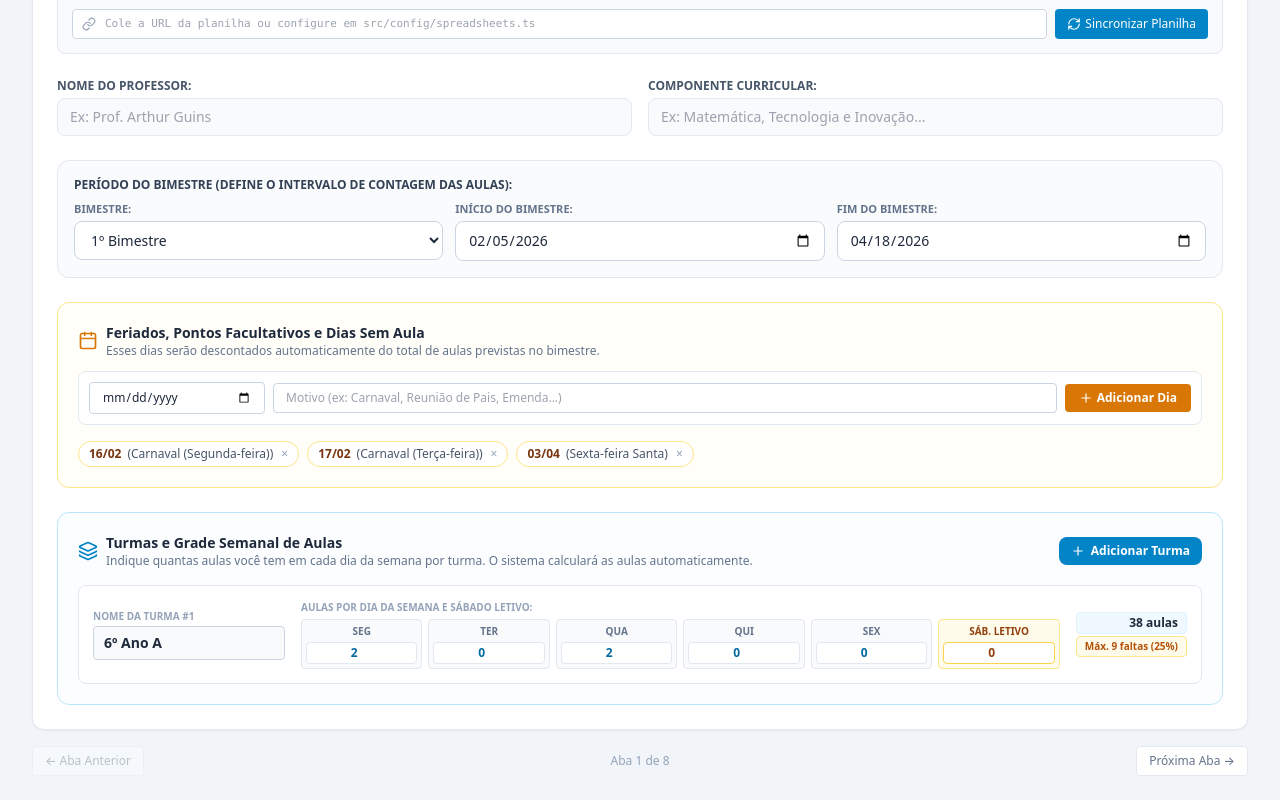
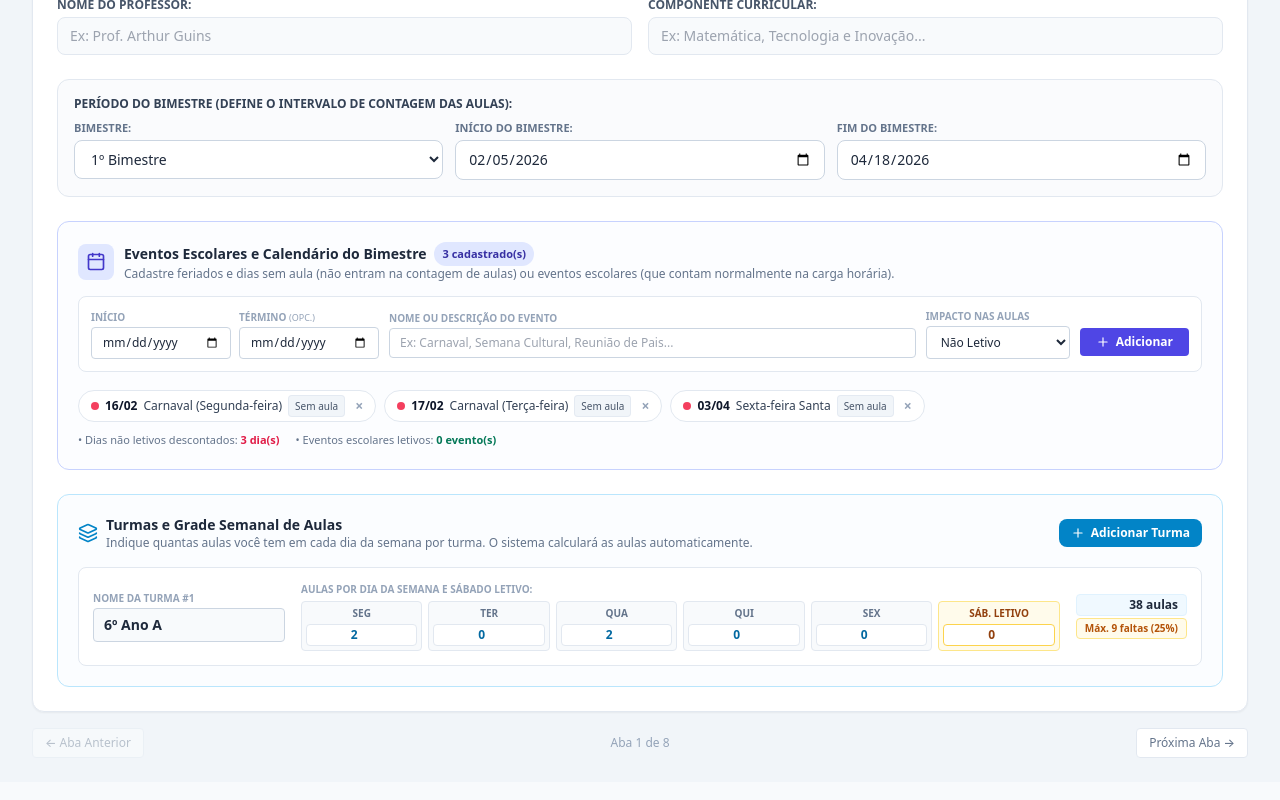
Before and after one commit to binarymath/PlanejadoDeAula, a React (Vite) app: page / in a window 1280 px wide. Shown: the part 535-1335 px from the top of the page. Built offline with nearby package versions, Linux system fonts and the light colour scheme.

Commit message:
feat: atualizacoes no calculador de aulas, cronograma e modulos

```diff
--- a/src/components/modules/IdentificationModule.tsx
+++ b/src/components/modules/IdentificationModule.tsx
@@ -11,7 +11,7 @@ import {
   AlertCircle,
   HelpCircle,
 } from "lucide-react";
-import { LessonPlanState, TurmaPlanejada, FeriadoExcecao } from "../../types/lessonPlan";
+import { LessonPlanState, TurmaPlanejada, FeriadoExcecao, TipoEventoEscolar } from "../../types/lessonPlan";
 import { SPREADSHEETS_CONFIG } from "../../config/spreadsheets";
 import { SpreadsheetConnector } from "../common/SpreadsheetConnector";
 import { calcularAulasPrevistas } from "../../utils/classCalculator";
@@ -33,9 +33,11 @@ export const IdentificationModule: React.FC<IdentificationModuleProps> = ({
   ];
   const feriados = Array.isArray(data.feriadosExcecoes) ? data.feriadosExcecoes : [];
 
-  // Estado para novo feriado
+  // Estado para novo evento / exceção
   const [novoFeriadoData, setNovoFeriadoData] = useState("");
+  const [novoFeriadoDataFim, setNovoFeriadoDataFim] = useState("");
   const [novoFeriadoMotivo, setNovoFeriadoMotivo] = useState("");
+  const [novoFeriadoTipo, setNovoFeriadoTipo] = useState<TipoEventoEscolar>("nao_letivo");
 
   // Recalcula as aulas sempre que mudar as datas, turmas ou feriados
   useEffect(() => {
@@ -157,19 +159,28 @@ export const IdentificationModule: React.FC<IdentificationModuleProps> = ({
     );
   };
 
-  // Operações de Feriados
+  // Operações de Eventos Escolares e Feriados
   const handleAddFeriado = () => {
     if (!novoFeriadoData) {
-      alert("Selecione a data do feriado/dia sem aula.");
+      alert("Selecione a data de início do evento ou feriado.");
+      return;
+    }
+    if (novoFeriadoDataFim && novoFeriadoDataFim < novoFeriadoData) {
+      alert("A data de término não pode ser anterior à data de início.");
       return;
     }
     const novo: FeriadoExcecao = {
       id: String(Date.now()),
       data: novoFeriadoData,
-      motivo: novoFeriadoMotivo || "Sem aula / Ponto facultativo",
+      ...(novoFeriadoDataFim && novoFeriadoDataFim !== novoFeriadoData ? { dataFim: novoFeriadoDataFim } : {}),
+      motivo:
+        novoFeriadoMotivo ||
+        (novoFeriadoTipo === "letivo" ? "Evento Escolar Letivo" : "Sem aula / Ponto facultativo"),
+      tipo: novoFeriadoTipo,
     };
     onChange("feriadosExcecoes", [...(data.feriadosExcecoes || []), novo]);
     setNovoFeriadoData("");
+    setNovoFeriadoDataFim("");
     setNovoFeriadoMotivo("");
   };
 
@@ -350,62 +361,132 @@ export const IdentificationModule: React.FC<IdentificationModuleProps> = ({
         </div>
       </div>
 
-      {/* FERIADOS E DIAS SEM AULA (ACIMA) */}
-      <div className="border border-amber-200 bg-amber-50/30 rounded-xl p-5 space-y-3">
-        <div className="flex items-center gap-2">
-          <Calendar className="w-5 h-5 text-amber-600" />
+      {/* EVENTOS ESCOLARES E CALENDÁRIO DO BIMESTRE */}
+      <div className="border border-indigo-200 bg-indigo-50/20 rounded-xl p-5 space-y-3.5">
+        <div className="flex items-center justify-between flex-wrap gap-2">
+          <div className="flex items-center gap-2.5">
+            <div className="p-2 bg-indigo-100 text-indigo-700 rounded-lg">
+              <Calendar className="w-5 h-5" />
+            </div>
             <div>
-            <h3 className="text-sm font-bold text-slate-800">
-              Feriados, Pontos Facultativos e Dias Sem Aula
+              <h3 className="text-sm font-bold text-slate-800 flex items-center gap-2">
+                <span>Eventos Escolares e Calendário do Bimestre</span>
+                <span className="text-[11px] font-semibold px-2 py-0.5 bg-indigo-100 text-indigo-800 rounded-full">
+                  {feriados.length} cadastrado(s)
+                </span>
               </h3>
               <p className="text-xs text-slate-500">
-              Esses dias serão descontados automaticamente do total de aulas previstas no bimestre.
+                Cadastre feriados e dias sem aula (não entram na contagem de aulas) ou eventos escolares (que contam normalmente na carga horária).
               </p>
             </div>
           </div>
+        </div>
 
-        {/* Adicionar Feriado */}
-        <div className="flex flex-col sm:flex-row gap-2 items-center bg-white border border-slate-200 p-2.5 rounded-lg">
+        {/* Adicionar Evento / Dia */}
+        <div className="flex flex-col lg:flex-row gap-2.5 items-stretch lg:items-center bg-white border border-slate-200 p-3 rounded-lg shadow-2xs">
+          <div className="flex items-center gap-2 w-full lg:w-72">
+            <div className="flex-1">
+              <label className="block text-[10px] font-bold text-slate-400 uppercase mb-0.5">
+                Início
+              </label>
               <input
                 type="date"
                 value={novoFeriadoData}
                 onChange={(e) => setNovoFeriadoData(e.target.value)}
-            className="w-full sm:w-44 px-3 py-1.5 border border-slate-300 rounded text-xs text-slate-800"
+                className="w-full px-2.5 py-1.5 border border-slate-300 rounded text-xs text-slate-800 focus:ring-1 focus:ring-indigo-500 focus:outline-none"
               />
+            </div>
+            <div className="flex-1">
+              <label className="block text-[10px] font-bold text-slate-400 uppercase mb-0.5" title="Opcional se for de 1 único dia">
+                Término <span className="text-[9px] text-slate-400 font-normal">(Opc.)</span>
+              </label>
+              <input
+                type="date"
+                value={novoFeriadoDataFim}
+                min={novoFeriadoData || undefined}
+                onChange={(e) => setNovoFeriadoDataFim(e.target.value)}
+                className="w-full px-2.5 py-1.5 border border-slate-300 rounded text-xs text-slate-800 focus:ring-1 focus:ring-indigo-500 focus:outline-none"
+              />
+            </div>
+          </div>
+
+          <div className="flex-1 w-full">
+            <label className="block text-[10px] font-bold text-slate-400 uppercase mb-0.5">
+              Nome ou Descrição do Evento
+            </label>
             <input
               type="text"
               value={novoFeriadoMotivo}
               onChange={(e) => setNovoFeriadoMotivo(e.target.value)}
-            placeholder="Motivo (ex: Carnaval, Reunião de Pais, Emenda...)"
-            className="flex-1 w-full px-3 py-1.5 border border-slate-300 rounded text-xs text-slate-800"
+              placeholder="Ex: Carnaval, Semana Cultural, Reunião de Pais..."
+              className="w-full px-2.5 py-1.5 border border-slate-300 rounded text-xs text-slate-800 focus:ring-1 focus:ring-indigo-500 focus:outline-none"
             />
+          </div>
+
+          <div className="w-full lg:w-36">
+            <label className="block text-[10px] font-bold text-slate-400 uppercase mb-0.5">
+              Impacto nas Aulas
+            </label>
+            <select
+              value={novoFeriadoTipo}
+              onChange={(e) => setNovoFeriadoTipo(e.target.value as TipoEventoEscolar)}
+              className="w-full px-2.5 py-1.5 border border-slate-300 rounded text-xs text-slate-800 bg-white font-medium focus:ring-1 focus:ring-indigo-500 focus:outline-none"
+            >
+              <option value="nao_letivo">Não Letivo</option>
+              <option value="letivo">Letivo</option>
+            </select>
+          </div>
+
+          <div className="pt-0 lg:pt-4">
             <button
               type="button"
               onClick={handleAddFeriado}
-            className="w-full sm:w-auto px-3.5 py-1.5 bg-amber-600 hover:bg-amber-700 text-white rounded text-xs font-semibold transition-colors flex items-center justify-center gap-1"
+              className="w-full lg:w-auto px-4 py-1.5 bg-indigo-600 hover:bg-indigo-700 text-white rounded text-xs font-semibold transition-colors flex items-center justify-center gap-1.5 shadow-xs"
             >
               <Plus className="w-3.5 h-3.5" />
-            Adicionar Dia
+              <span>Adicionar</span>
             </button>
           </div>
+        </div>
 
-        {/* Lista de Feriados Cadastrados */}
-        {feriados && feriados.length > 0 && (
-          <div className="flex flex-wrap gap-2 pt-1">
+        {/* Lista de Eventos Cadastrados */}
+        {feriados && feriados.length > 0 ? (
+          <div className="space-y-1.5 pt-1">
+            <div className="flex flex-wrap gap-2">
               {feriados.map((f) => {
-              const [y, m, d] = f.data.split("-");
-              const dataFormatada = y && m && d ? `${d}/${m}` : f.data;
+                const formatBRShort = (dt: string) => {
+                  const [y, m, d] = dt.split("-");
+                  return y && m && d ? `${d}/${m}` : dt;
+                };
+
+                const temPeriodo = Boolean(f.dataFim && f.dataFim > f.data);
+                const periodoFormatado = temPeriodo
+                  ? `${formatBRShort(f.data)} a ${formatBRShort(f.dataFim!)}`
+                  : formatBRShort(f.data);
+
+                const isLetivo = f.tipo === "letivo";
+
                 return (
                   <span
                     key={f.id}
-                  className="inline-flex items-center gap-1.5 px-2.5 py-1 bg-white border border-amber-200 text-amber-900 rounded-full text-xs shadow-2xs"
+                    className="inline-flex items-center gap-1.5 px-3 py-1 rounded-full text-xs shadow-2xs border border-slate-200 bg-white text-slate-800"
                   >
-                  <span className="font-bold">{dataFormatada}</span>
-                  <span className="text-slate-600">({f.motivo})</span>
+                    <span
+                      className={`w-2 h-2 rounded-full ${
+                        isLetivo ? "bg-emerald-500" : "bg-rose-500"
+                      }`}
+                      title={isLetivo ? "Letivo (conta na contagem)" : "Não Letivo (não entra na contagem)"}
+                    />
+                    <span className="font-bold text-slate-900">{periodoFormatado}</span>
+                    <span className="text-slate-700 font-medium">{f.motivo}</span>
+                    <span className="text-[10px] px-1.5 py-0.5 rounded font-medium bg-slate-100 text-slate-600 border border-slate-200/80">
+                      {isLetivo ? "Letivo" : "Sem aula"}
+                    </span>
                     <button
                       type="button"
                       onClick={() => handleRemoveFeriado(f.id)}
-                    className="text-slate-400 hover:text-rose-600 ml-0.5"
+                      className="text-slate-400 hover:text-rose-600 ml-1 font-bold text-sm leading-none"
+                      title="Remover evento"
                     >
                       ×
                     </button>
@@ -413,6 +494,27 @@ export const IdentificationModule: React.FC<IdentificationModuleProps> = ({
                 );
               })}
             </div>
+
+            {/* Resumo dinâmico de eventos */}
+            <div className="flex items-center gap-4 text-[11px] text-slate-500 pt-1">
+              <span>
+                • Dias não letivos descontados:{" "}
+                <strong className="text-rose-600 font-bold">
+                  {calculoAtual.feriadosDescontados} dia(s)
+                </strong>
+              </span>
+              <span>
+                • Eventos escolares letivos:{" "}
+                <strong className="text-emerald-700 font-bold">
+                  {calculoAtual.eventosLetivosTotais} evento(s)
+                </strong>
+              </span>
+            </div>
+          </div>
+        ) : (
+          <p className="text-xs text-slate-400 italic">
+            Nenhum evento ou feriado cadastrado para este bimestre.
+          </p>
         )}
       </div>
 
--- a/src/types/lessonPlan.ts
+++ b/src/types/lessonPlan.ts
@@ -15,11 +15,17 @@ export interface TurmaPlanejada {
   aulasSabadoLetivo?: number;
 }
 
+export type TipoEventoEscolar = "nao_letivo" | "letivo";
+
 export interface FeriadoExcecao {
   id: string;
-  data: string; // YYYY-MM-DD
-  motivo: string; // Ex: "Carnaval", "Reunião Pedagógica", "Ponto Facultativo"
+  data: string; // YYYY-MM-DD (Início do evento)
+  dataFim?: string; // YYYY-MM-DD (Término opcional do evento caso dure mais de um dia)
+  motivo: string; // Ex: "Carnaval", "Feira de Ciências", "Reunião de Pais"
+  tipo?: TipoEventoEscolar; // 'nao_letivo' (desconta da contagem) ou 'letivo' (mantém na contagem)
 }
+
+export type EventoEscolar = FeriadoExcecao;
 
 export interface LessonPlanState {
   // Dados da Escola
@@ -72,9 +78,9 @@ export const initialLessonPlanState: LessonPlanState = {
   controleFrequencia: "Acompanhamento diário no Diário Digital (SED)",
   turmas: initialTurmas,
   feriadosExcecoes: [
-    { id: "f1", data: "2026-02-16", motivo: "Carnaval (Segunda-feira)" },
-    { id: "f2", data: "2026-02-17", motivo: "Carnaval (Terça-feira)" },
-    { id: "f3", data: "2026-04-03", motivo: "Sexta-feira Santa" },
+    { id: "f1", data: "2026-02-16", motivo: "Carnaval (Segunda-feira)", tipo: "nao_letivo" },
+    { id: "f2", data: "2026-02-17", motivo: "Carnaval (Terça-feira)", tipo: "nao_letivo" },
+    { id: "f3", data: "2026-04-03", motivo: "Sexta-feira Santa", tipo: "nao_letivo" },
   ],
   aprendizagensNaoConsolidadas: "",
   objetosConhecimento: "",
--- a/src/utils/classCalculator.ts
+++ b/src/utils/classCalculator.ts
@@ -5,7 +5,8 @@ export interface CalculoAulasResultado {
   totalAulasPorTurma: Record<string, number>;
   limiteFaltasPorTurma: Record<string, number>; // 25% com Math.floor
   diasLetivosTotais: number;
-  feriadosDescontados: number;
+  feriadosDescontados: number; // Dias não letivos que descontaram aulas
+  eventosLetivosTotais: number; // Eventos escolares que são letivos e contam aula normalmente
   resumoTextoTurmas: string;
   resumoTextoAulas: string;      // Apenas por turma: ex: "6º Ano A: 48 aulas | 6º Ano B: 42 aulas" (ou "48 aulas" se for 1 turma)
   resumoControleFrequencia: string; // ex: "6º Ano A: 12 faltas (25%) | 6º Ano B: 10 faltas (25%)" ou "12 faltas (máx. 25%)"
@@ -42,6 +43,7 @@ export function calcularAulasPrevistas(
     limiteFaltasPorTurma: {},
     diasLetivosTotais: 0,
     feriadosDescontados: 0,
+    eventosLetivosTotais: 0,
     resumoTextoTurmas: "",
     resumoTextoAulas: "",
     resumoControleFrequencia: "",
@@ -51,7 +53,37 @@ export function calcularAulasPrevistas(
     return result;
   }
 
-  const feriadosSet = new Set(feriados.map((f) => f.data.trim()));
+  // Mapeia eventos por data (expandindo intervalos de múltiplos dias quando houver dataFim)
+  const eventosPorData = new Map<string, FeriadoExcecao[]>();
+  feriados.forEach((f) => {
+    if (!f.data) return;
+    const inicioStr = f.data.trim();
+    const fimStr = (f.dataFim || f.data).trim();
+
+    if (fimStr && fimStr > inicioStr) {
+      const [iy, im, id] = inicioStr.split("-").map(Number);
+      const [fy, fm, fd] = fimStr.split("-").map(Number);
+      const cur = new Date(iy, im - 1, id);
+      const endEvt = new Date(fy, fm - 1, fd);
+
+      while (cur <= endEvt) {
+        const y = cur.getFullYear();
+        const m = String(cur.getMonth() + 1).padStart(2, "0");
+        const d = String(cur.getDate()).padStart(2, "0");
+        const k = `${y}-${m}-${d}`;
+        if (!eventosPorData.has(k)) {
+          eventosPorData.set(k, []);
+        }
+        eventosPorData.get(k)!.push(f);
+        cur.setDate(cur.getDate() + 1);
+      }
+    } else {
+      if (!eventosPorData.has(inicioStr)) {
+        eventosPorData.set(inicioStr, []);
+      }
+      eventosPorData.get(inicioStr)!.push(f);
+    }
+  });
 
   turmas.forEach((t) => {
     result.totalAulasPorTurma[t.id] = 0;
@@ -76,10 +108,19 @@ export function calcularAulasPrevistas(
     const dateFormatted = `${y}-${m}-${d}`;
 
     if (dayOfWeek >= 1 && dayOfWeek <= 5) {
-      if (feriadosSet.has(dateFormatted)) {
+      const eventosNoDia = eventosPorData.get(dateFormatted) || [];
+      // Se tiver pelo menos um evento marcado como não letivo (ou sem tipo, por padrão retrocompatível é não letivo), desconta
+      const isNaoLetivo = eventosNoDia.some((e) => (e.tipo ?? "nao_letivo") === "nao_letivo");
+      const isEventoLetivo = eventosNoDia.some((e) => e.tipo === "letivo");
+
+      if (isNaoLetivo) {
         result.feriadosDescontados++;
       } else {
         result.diasLetivosTotais++;
+        if (isEventoLetivo) {
+          result.eventosLetivosTotais++;
+        }
+
         const chaveDia = getDiaChave(dayOfWeek);
 
         if (chaveDia) {
--- a/src/utils/scheduleHelper.ts
+++ b/src/utils/scheduleHelper.ts
@@ -54,10 +54,33 @@ export function gerarCronogramaPorDatas(
 
   if (start > end) return "";
 
-  // Mapeia feriados para consulta rápida (data -> motivo)
-  const feriadosMap = new Map<string, string>();
+  // Mapeia eventos para consulta rápida (data -> lista de eventos com tipo, expandindo intervalos com dataFim)
+  const eventosMap = new Map<string, FeriadoExcecao[]>();
   feriados.forEach((f) => {
-    if (f.data) feriadosMap.set(f.data.trim(), f.motivo);
+    if (!f.data) return;
+    const inicioStr = f.data.trim();
+    const fimStr = (f.dataFim || f.data).trim();
+
+    if (fimStr && fimStr > inicioStr) {
+      const [iy, im, id] = inicioStr.split("-").map(Number);
+      const [fy, fm, fd] = fimStr.split("-").map(Number);
+      const cur = new Date(iy, im - 1, id);
+      const endEvt = new Date(fy, fm - 1, fd);
+
+      while (cur <= endEvt) {
+        const k = formatYYYYMMDD(cur);
+        if (!eventosMap.has(k)) {
+          eventosMap.set(k, []);
+        }
+        eventosMap.get(k)!.push(f);
+        cur.setDate(cur.getDate() + 1);
+      }
+    } else {
+      if (!eventosMap.has(inicioStr)) {
+        eventosMap.set(inicioStr, []);
+      }
+      eventosMap.get(inicioStr)!.push(f);
+    }
   });
 
   // Encontra a segunda-feira da semana de início
@@ -77,19 +100,23 @@ export function gerarCronogramaPorDatas(
     // Mês predominante da semana (usamos a sexta ou a segunda)
     const mesNome = MESES_PT[currentMonday.getMonth()];
 
-    // Verifica se há feriados dentro desta semana (Segunda a Sexta)
-    const feriadosNaSemana: string[] = [];
+    // Verifica se há eventos dentro desta semana (Segunda a Sexta)
+    const eventosNaSemana: string[] = [];
     const checkDay = new Date(currentMonday);
     for (let i = 0; i < 5; i++) {
       const dateKey = formatYYYYMMDD(checkDay);
-      if (feriadosMap.has(dateKey)) {
-        feriadosNaSemana.push(`${formatDDMM(checkDay)} - ${feriadosMap.get(dateKey)}`);
+      if (eventosMap.has(dateKey)) {
+        const evts = eventosMap.get(dateKey)!;
+        evts.forEach((e) => {
+          const tipoRotulo = e.tipo === "letivo" ? "Evento Letivo" : "Sem aula";
+          eventosNaSemana.push(`${formatDDMM(checkDay)} - ${e.motivo} (${tipoRotulo})`);
+        });
       }
       checkDay.setDate(checkDay.getDate() + 1);
     }
 
-    const obsFeriado = feriadosNaSemana.length > 0 ? ` [${feriadosNaSemana.join(", ")}]` : "";
-    const linhaSemana = `${formatDDMM(currentMonday)} a ${formatDDMM(currentFriday)}: ${obsFeriado}`;
+    const obsEvento = eventosNaSemana.length > 0 ? ` [${eventosNaSemana.join(", ")}]` : "";
+    const linhaSemana = `${formatDDMM(currentMonday)} a ${formatDDMM(currentFriday)}: ${obsEvento}`;
 
     if (!mesesMap.has(mesNome)) {
       mesesMap.set(mesNome, []);
@@ -134,9 +161,32 @@ export function obterSemanasEstruturadas(
   const end = new Date(y2, m2 - 1, d2);
   if (start > end) return [];
 
-  const feriadosMap = new Map<string, string>();
+  const eventosMap = new Map<string, FeriadoExcecao[]>();
   feriados.forEach((f) => {
-    if (f.data) feriadosMap.set(f.data.trim(), f.motivo);
+    if (!f.data) return;
+    const inicioStr = f.data.trim();
+    const fimStr = (f.dataFim || f.data).trim();
+
+    if (fimStr && fimStr > inicioStr) {
+      const [iy, im, id] = inicioStr.split("-").map(Number);
+      const [fy, fm, fd] = fimStr.split("-").map(Number);
+      const cur = new Date(iy, im - 1, id);
+      const endEvt = new Date(fy, fm - 1, fd);
+
+      while (cur <= endEvt) {
+        const k = formatYYYYMMDD(cur);
+        if (!eventosMap.has(k)) {
+          eventosMap.set(k, []);
+        }
+        eventosMap.get(k)!.push(f);
+        cur.setDate(cur.getDate() + 1);
+      }
+    } else {
+      if (!eventosMap.has(inicioStr)) {
+        eventosMap.set(inicioStr, []);
+      }
+      eventosMap.get(inicioStr)!.push(f);
+    }
   });
 
   const currentMonday = new Date(start);
@@ -155,8 +205,12 @@ export function obterSemanasEstruturadas(
     const checkDay = new Date(currentMonday);
     for (let i = 0; i < 5; i++) {
       const dateKey = formatYYYYMMDD(checkDay);
-      if (feriadosMap.has(dateKey)) {
-        feriadosNaSemana.push(`${formatDDMM(checkDay)} - ${feriadosMap.get(dateKey)}`);
+      if (eventosMap.has(dateKey)) {
+        const evts = eventosMap.get(dateKey)!;
+        evts.forEach((e) => {
+          const tipoRotulo = e.tipo === "letivo" ? "Evento Letivo" : "Sem aula";
+          feriadosNaSemana.push(`${formatDDMM(checkDay)} - ${e.motivo} (${tipoRotulo})`);
+        });
       }
       checkDay.setDate(checkDay.getDate() + 1);
     }
```
Also changed, not shown: src/App.tsx (+3 -15 lines), src/components/common/DocumentPreviewModal.tsx (+4 -4 lines). Lines whose indentation alone changed are shown as unchanged.
